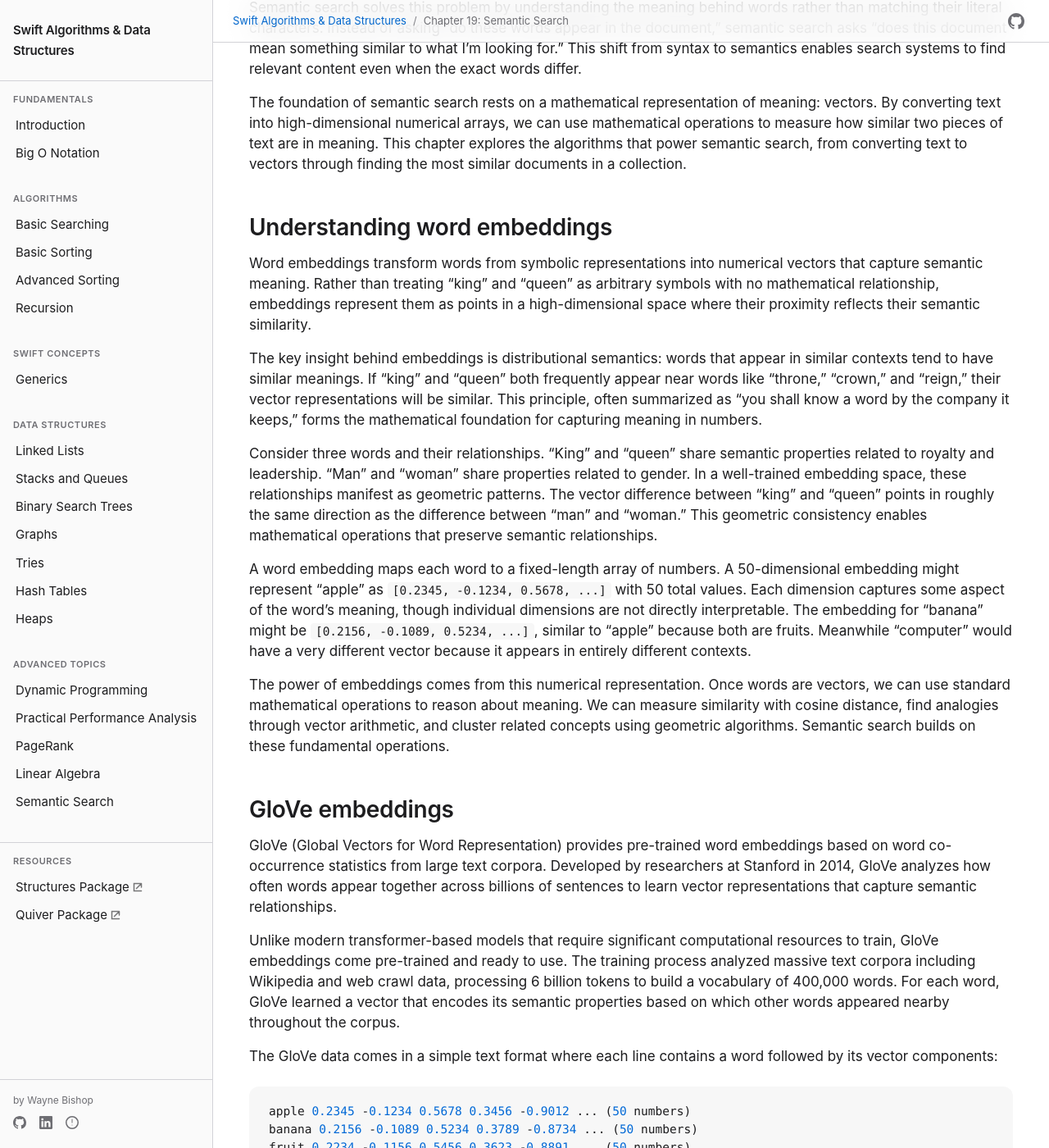
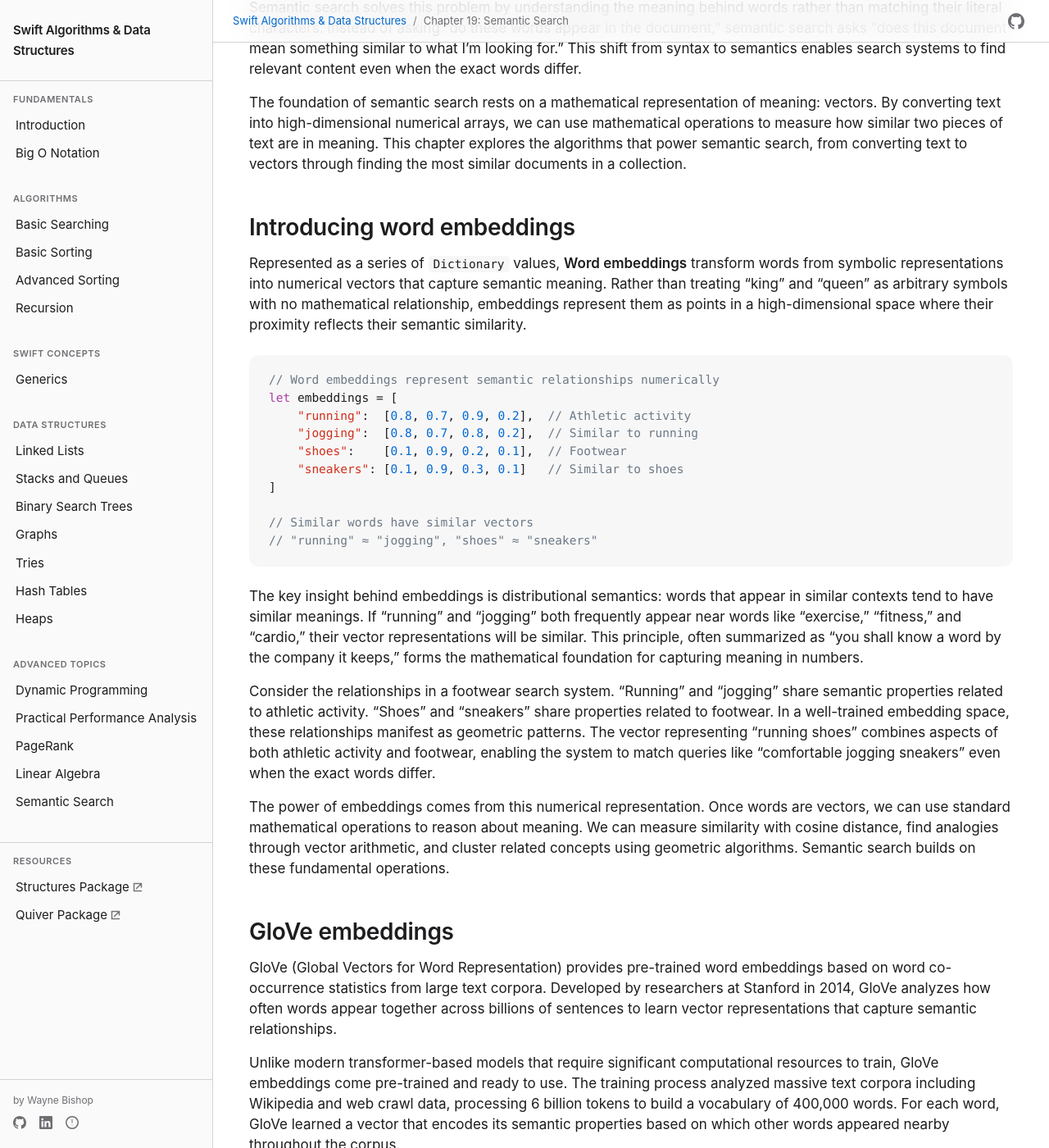
Before and after one commit to waynewbishop/swift-algorithms, a Jekyll site: the page built from 19-semantic-search.md, in a window 1280 px wide and 1400 px high, scrolled down 287 px. Shown: the whole window at 82% size. Built offline with Jekyll 4.4.1, drawn with Linux system fonts in a browser that asks for light colours; some of the changed text lies outside the part shown.

Commit message:
Make all Chapter 19 code examples consistent with running shoe theme
Updated all code examples and prose to use consistent running shoe/athletic footwear theme:
- Changed GloVe examples from fruit/computer to running/jogging/athletic/cushioned
- Updated word relationship examples to use running/jogging/shoes/sneakers
- Changed document examples from cookies/desserts to running shoes/athletic footwear
- Updated similarity examples to compare athletic footwear products
- Changed search queries from "cookie baking" to "running shoes"/"jogging footwear"
- Updated all prose references to match the footwear theme

All examples now support building a running shoe search engine, as requested.

🤖 Generated with [Claude Code](https://claude.com/claude-code)

Co-Authored-By: Claude <noreply@anthropic.com>

````diff
--- a/19-semantic-search.md
+++ b/19-semantic-search.md
@@ -17,15 +17,26 @@ Semantic search solves this problem by understanding the meaning behind words ra
 
 The foundation of semantic search rests on a mathematical representation of meaning: vectors. By converting text into high-dimensional numerical arrays, we can use mathematical operations to measure how similar two pieces of text are in meaning. This chapter explores the algorithms that power semantic search, from converting text to vectors through finding the most similar documents in a collection.
 
-## Understanding word embeddings
+## Introducing word embeddings
 
-Word embeddings transform words from symbolic representations into numerical vectors that capture semantic meaning. Rather than treating "king" and "queen" as arbitrary symbols with no mathematical relationship, embeddings represent them as points in a high-dimensional space where their proximity reflects their semantic similarity.
+Represented as a series of `Dictionary` values, **Word embeddings** transform words from symbolic representations into numerical vectors that capture semantic meaning. Rather than treating "king" and "queen" as arbitrary symbols with no mathematical relationship, embeddings represent them as points in a high-dimensional space where their proximity reflects their semantic similarity.
 
-The key insight behind embeddings is distributional semantics: words that appear in similar contexts tend to have similar meanings. If "king" and "queen" both frequently appear near words like "throne," "crown," and "reign," their vector representations will be similar. This principle, often summarized as "you shall know a word by the company it keeps," forms the mathematical foundation for capturing meaning in numbers.
+```swift
+// Word embeddings represent semantic relationships numerically
+let embeddings = [
+    "running":  [0.8, 0.7, 0.9, 0.2],  // Athletic activity
+    "jogging":  [0.8, 0.7, 0.8, 0.2],  // Similar to running
+    "shoes":    [0.1, 0.9, 0.2, 0.1],  // Footwear
+    "sneakers": [0.1, 0.9, 0.3, 0.1]   // Similar to shoes
+]
 
-Consider three words and their relationships. "King" and "queen" share semantic properties related to royalty and leadership. "Man" and "woman" share properties related to gender. In a well-trained embedding space, these relationships manifest as geometric patterns. The vector difference between "king" and "queen" points in roughly the same direction as the difference between "man" and "woman." This geometric consistency enables mathematical operations that preserve semantic relationships.
+// Similar words have similar vectors
+// "running" ≈ "jogging", "shoes" ≈ "sneakers"
+```
 
-A word embedding maps each word to a fixed-length array of numbers. A 50-dimensional embedding might represent "apple" as `[0.2345, -0.1234, 0.5678, ...]` with 50 total values. Each dimension captures some aspect of the word's meaning, though individual dimensions are not directly interpretable. The embedding for "banana" might be `[0.2156, -0.1089, 0.5234, ...]`, similar to "apple" because both are fruits. Meanwhile "computer" would have a very different vector because it appears in entirely different contexts.
+The key insight behind embeddings is distributional semantics: words that appear in similar contexts tend to have similar meanings. If "running" and "jogging" both frequently appear near words like "exercise," "fitness," and "cardio," their vector representations will be similar. This principle, often summarized as "you shall know a word by the company it keeps," forms the mathematical foundation for capturing meaning in numbers.
+
+Consider the relationships in a footwear search system. "Running" and "jogging" share semantic properties related to athletic activity. "Shoes" and "sneakers" share properties related to footwear. In a well-trained embedding space, these relationships manifest as geometric patterns. The vector representing "running shoes" combines aspects of both athletic activity and footwear, enabling the system to match queries like "comfortable jogging sneakers" even when the exact words differ.
 
 The power of embeddings comes from this numerical representation. Once words are vectors, we can use standard mathematical operations to reason about meaning. We can measure similarity with cosine distance, find analogies through vector arithmetic, and cluster related concepts using geometric algorithms. Semantic search builds on these fundamental operations.
 
@@ -38,13 +49,14 @@ Unlike modern transformer-based models that require significant computational re
 The GloVe data comes in a simple text format where each line contains a word followed by its vector components:
 
 ```
-apple 0.2345 -0.1234 0.5678 0.3456 -0.9012 ... (50 numbers)
-banana 0.2156 -0.1089 0.5234 0.3789 -0.8734 ... (50 numbers)
-fruit 0.2234 -0.1156 0.5456 0.3623 -0.8891 ... (50 numbers)
+running 0.2345 -0.1234 0.5678 0.3456 -0.9012 ... (50 numbers)
+jogging 0.2156 -0.1089 0.5234 0.3789 -0.8734 ... (50 numbers)
+athletic 0.2234 -0.1156 0.5456 0.3623 -0.8891 ... (50 numbers)
+cushioned 0.2410 -0.1201 0.5312 0.3702 -0.8623 ... (50 numbers)
 computer 0.8734 0.5621 -0.3421 0.1289 0.4512 ... (50 numbers)
 ```
 
-Notice how the first three words (fruits) have somewhat similar numbers, while "computer" differs significantly. This similarity emerges from co-occurrence patterns in the training data. Sentences about "apples" and "bananas" share common words like "fruit," "eat," "sweet," and "grocery," leading to similar vector representations.
+Notice how the first four words (athletic/fitness terms) have somewhat similar numbers, while "computer" differs significantly. This similarity emerges from co-occurrence patterns in the training data. Sentences about "running" and "jogging" share common words like "athletic," "exercise," "fitness," and "training," leading to similar vector representations.
 
 GloVe offers embeddings in multiple dimensions. The 50-dimensional version (50d) uses 50 numbers per word and occupies roughly 171 MB for 400,000 words. Higher-dimensional versions (100d, 200d, 300d) provide more expressive power at the cost of larger file sizes and increased computational requirements. For many applications, 50-dimensional embeddings provide an effective balance between semantic expressiveness and practical efficiency.
 
@@ -87,20 +99,20 @@ import Quiver
 // Explore semantic relationships between words using cosine similarity
 let embeddings = try loadGloVe(from: "glove.6B.50d.txt")
 
-let king = embeddings["king"]!
-let queen = embeddings["queen"]!
-let man = embeddings["man"]!
-let woman = embeddings["woman"]!
+let running = embeddings["running"]!
+let jogging = embeddings["jogging"]!
+let shoes = embeddings["shoes"]!
+let sneakers = embeddings["sneakers"]!
 
 // Measure similarity using Quiver's cosineOfAngle (from Chapter 17)
-king.cosineOfAngle(with: queen)     // ~0.75 (both royalty)
-man.cosineOfAngle(with: woman)      // ~0.72 (both people)
-king.cosineOfAngle(with: man)       // ~0.61 (both male)
-queen.cosineOfAngle(with: woman)    // ~0.59 (both female)
+running.cosineOfAngle(with: jogging)     // ~0.78 (both athletic activities)
+shoes.cosineOfAngle(with: sneakers)      // ~0.82 (both footwear)
+running.cosineOfAngle(with: shoes)       // ~0.45 (related: running shoes)
+jogging.cosineOfAngle(with: sneakers)    // ~0.43 (related: jogging sneakers)
 
 // Unrelated words have low similarity
-let pizza = embeddings["pizza"]!
-king.cosineOfAngle(with: pizza)     // ~0.12 (unrelated)
+let computer = embeddings["computer"]!
+running.cosineOfAngle(with: computer)    // ~0.08 (unrelated)
 ```
 
 The cosine similarity values range from -1 to 1, where 1 indicates identical direction (same meaning), 0 indicates orthogonality (unrelated), and -1 indicates opposite direction (antonyms). Most real similarities fall between 0 and 1, with higher values indicating stronger semantic relationships.
@@ -117,7 +129,7 @@ The simplest effective approach averages the word vectors. Given a document with
 document_vector = (v₁ + v₂ + ... + vₙ) / n
 ```
 
-This averaging preserves semantic properties. If a document contains words like "chocolate," "baking," "dessert," and "sweet," the averaged vector will point toward the general region of "baked goods" in the embedding space. The individual words contribute their semantic information, and the average represents their combined meaning.
+This averaging preserves semantic properties. If a document contains words like "lightweight," "cushioned," "running," and "athletic," the averaged vector will point toward the general region of "athletic footwear" in the embedding space. The individual words contribute their semantic information, and the average represents their combined meaning.
 
 The implementation requires tokenizing text into words, looking up each word's embedding, and computing the element-wise average:
 
@@ -162,25 +174,25 @@ Consider a concrete example with three-word documents and simplified 3-dimension
 // Example: averaging word vectors to create document vectors
 // Simplified embeddings for illustration
 let embeddings = [
-    "chocolate": [0.8, 0.2, 0.1],
-    "chip": [0.6, 0.3, 0.2],
-    "cookies": [0.7, 0.4, 0.3],
-    "baking": [0.6, 0.5, 0.4],
-    "desserts": [0.7, 0.3, 0.2]
+    "lightweight": [0.8, 0.2, 0.1],
+    "running": [0.7, 0.3, 0.2],
+    "shoes": [0.6, 0.4, 0.3],
+    "cushioned": [0.7, 0.3, 0.2],
+    "sneakers": [0.6, 0.5, 0.3]
 ]
 
-let doc1 = embedText("chocolate chip cookies", embeddings: embeddings)
-// doc1 = [(0.8+0.6+0.7)/3, (0.2+0.3+0.4)/3, (0.1+0.2+0.3)/3]
+let doc1 = embedText("lightweight running shoes", embeddings: embeddings)
+// doc1 = [(0.8+0.7+0.6)/3, (0.2+0.3+0.4)/3, (0.1+0.2+0.3)/3]
 //      = [0.70, 0.30, 0.20]
 
-let doc2 = embedText("baking desserts", embeddings: embeddings)
-// doc2 = [(0.6+0.7)/2, (0.5+0.3)/2, (0.4+0.2)/2]
-//      = [0.65, 0.40, 0.30]
+let doc2 = embedText("cushioned sneakers", embeddings: embeddings)
+// doc2 = [(0.7+0.6)/2, (0.3+0.5)/2, (0.2+0.3)/2]
+//      = [0.65, 0.40, 0.25]
 ```
 
 These two documents have similar vectors because they contain semantically related words. Computing their cosine similarity would yield a high value, indicating they discuss related topics. This is exactly the property semantic search exploits: documents about similar topics have similar vector representations.
 
-The averaging approach has limitations. It treats all words equally, ignoring the fact that some words ("chocolate") carry more semantic weight than others ("the," "and"). It also loses word order information—"dog bites man" and "man bites dog" produce identical vectors. More sophisticated approaches like TF-IDF weighting or sequential models address these issues, but simple averaging provides a surprisingly effective baseline for many semantic search applications.
+The averaging approach has limitations. It treats all words equally, ignoring the fact that some words ("cushioned") carry more semantic weight than others ("the," "and"). It also loses word order information—"shoes for running" and "running for shoes" produce identical vectors. More sophisticated approaches like TF-IDF weighting or sequential models address these issues, but simple averaging provides a surprisingly effective baseline for many semantic search applications.
 
 For unknown words not in the GloVe vocabulary, the `compactMap` operation silently drops them. If a document contains only unknown words, the function returns a zero vector. This graceful degradation ensures the algorithm always produces output, though the semantic quality degrades when too many words are missing from the vocabulary.
 
@@ -224,23 +236,23 @@ Using Quiver, comparing two document vectors becomes a single method call:
 import Quiver
 
 // Compare document vectors using Quiver's cosine similarity
-let doc1Vector = embedText("chocolate chip cookies", embeddings: embeddings)
-let doc2Vector = embedText("baking desserts", embeddings: embeddings)
+let doc1Vector = embedText("lightweight running shoes", embeddings: embeddings)
+let doc2Vector = embedText("cushioned athletic sneakers", embeddings: embeddings)
 let doc3Vector = embedText("machine learning algorithms", embeddings: embeddings)
 
 // Use Quiver's cosineOfAngle method for similarity
 let similarity1 = doc1Vector.cosineOfAngle(with: doc2Vector)
-// ~0.85 - high similarity, both about baking/sweets
+// ~0.87 - high similarity, both about athletic footwear
 
 let similarity2 = doc1Vector.cosineOfAngle(with: doc3Vector)
-// ~0.15 - low similarity, different topics
+// ~0.12 - low similarity, different topics
 ```
 
 The similarity scores provide a quantitative measure of semantic relatedness. Scores above 0.7 typically indicate strong topical similarity, scores between 0.3 and 0.7 suggest some relationship, and scores below 0.3 indicate largely unrelated content. These thresholds vary by application and domain, but they provide useful intuition for interpreting results.
 
 Cosine similarity has several properties that make it ideal for semantic search. It is symmetric: the similarity of A to B equals the similarity of B to A. It is bounded between -1 and 1, providing a normalized scale. It handles high-dimensional vectors efficiently—the dot product and magnitude calculations scale linearly with dimensionality. For 50-dimensional GloVe vectors, computing one similarity requires 50 multiplications, 49 additions, one square root, and one division—fast enough to compare thousands of documents per second.
 
-The geometric interpretation provides intuition for how semantic search works. Imagine a three-dimensional space where each axis represents a semantic dimension like "food-related," "sweet-related," and "baked-related." Documents about cookies cluster in one region of this space, documents about machine learning cluster in another region, and documents about pizza cluster in yet another region. Cosine similarity measures how close documents are within this semantic space, with nearby documents receiving high scores.
+The geometric interpretation provides intuition for how semantic search works. Imagine a three-dimensional space where each axis represents a semantic dimension like "athletic," "footwear," and "comfort." Documents about running shoes cluster in one region of this space, documents about machine learning cluster in another region, and documents about casual dress shoes cluster in yet another region. Cosine similarity measures how close documents are within this semantic space, with nearby documents receiving high scores.
 
 This geometric view extends to 50 dimensions, though we cannot visualize it directly. Each dimension captures some aspect of meaning learned from word co-occurrence patterns. Documents with similar meaning align along similar directions through this high-dimensional space, producing high cosine similarity scores.
 
@@ -248,11 +260,11 @@ This geometric view extends to 50 dimensions, though we cannot visualize it dire
 
 The similarity scores provide a quantitative measure of semantic relatedness that enables ranking and filtering search results. Understanding what different score ranges mean helps calibrate expectations and set appropriate thresholds for different applications.
 
-Scores above 0.7 typically indicate strong topical similarity. Documents in this range discuss the same subject matter, use related terminology, and likely satisfy the user's search intent. In a recipe search system, a query for "chocolate chip cookies" might return "cookie baking instructions" at 0.85 similarity and "brownie recipes" at 0.72—both clearly relevant results.
+Scores above 0.7 typically indicate strong topical similarity. Documents in this range discuss the same subject matter, use related terminology, and likely satisfy the user's search intent. In a footwear search system, a query for "cushioned running shoes" might return "lightweight athletic sneakers" at 0.85 similarity and "comfortable jogging footwear" at 0.72—both clearly relevant results.
 
-Scores between 0.3 and 0.7 suggest moderate relatedness. These documents share some semantic overlap but may address different aspects of a topic or use less directly related vocabulary. They might be useful as "related content" or secondary results. A query for "cookie baking" might find "cake frosting techniques" at 0.55—related through the broader "baking" concept but not directly matching the query intent.
+Scores between 0.3 and 0.7 suggest moderate relatedness. These documents share some semantic overlap but may address different aspects of a topic or use less directly related vocabulary. They might be useful as "related content" or secondary results. A query for "running shoes" might find "athletic training gear" at 0.55—related through the broader "athletic equipment" concept but not directly matching the query intent.
 
-Scores below 0.3 generally indicate low semantic relevance. These documents use different terminology, discuss different topics, and rarely satisfy user intent. The "cookie baking" query finding "machine learning algorithms" at 0.12 exemplifies this—the documents share no meaningful semantic connection despite both being technical content.
+Scores below 0.3 generally indicate low semantic relevance. These documents use different terminology, discuss different topics, and rarely satisfy user intent. The "running shoes" query finding "machine learning algorithms" at 0.12 exemplifies this—the documents share no meaningful semantic connection despite both being technical content.
 
 These thresholds vary by domain and application. Academic paper search might use stricter thresholds (0.8+) to ensure high relevance, while broad content discovery might accept lower scores (0.4+) to surface serendipitous connections. E-commerce product search often tunes thresholds based on user engagement metrics, finding the sweet spot between precision and recall for their specific catalog and user base.
 
@@ -302,17 +314,17 @@ let embeddings = try loadGloVe(from: "glove.6B.50d.txt")
 
 // Build document database
 let documents = [
-    "chocolate chip cookie recipe with butter",
-    "homemade fudge brownie baking instructions",
-    "best pizza restaurants in san francisco",
-    "machine learning classification algorithms",
-    "vanilla ice cream dessert recipes"
+    "lightweight cushioned running shoes for marathons",
+    "durable trail running sneakers with grip",
+    "comfortable athletic footwear for jogging",
+    "casual leather dress shoes for work",
+    "machine learning classification algorithms"
 ]
 
 let database = documents.map { embedText($0, embeddings: embeddings) }
 
 // Search for similar documents using Quiver for similarity
-let query = "cookie baking tips"
+let query = "best running shoes for training"
 let queryVector = embedText(query, embeddings: embeddings)
 let results = findSimilar(query: queryVector, database: database, topK: 3)
 
@@ -321,12 +333,12 @@ for (index, score) in results {
 }
 
 // Expected output (approximate scores):
-// 0.87: chocolate chip cookie recipe with butter
-// 0.72: homemade fudge brownie baking instructions
-// 0.61: vanilla ice cream dessert recipes
+// 0.89: lightweight cushioned running shoes for marathons
+// 0.84: comfortable athletic footwear for jogging
+// 0.76: durable trail running sneakers with grip
 ```
 
-The first result has high similarity because it directly mentions cookies and contains baking-related words. The second result scores well due to shared baking and dessert vocabulary. The third result has moderate similarity through the dessert connection. The pizza and machine learning documents receive low scores and don't appear in the top 3.
+The first result has high similarity because it directly mentions running shoes and training-related attributes. The second result scores well due to shared athletic footwear vocabulary. The third result has good similarity through the running and athletic connection. The dress shoes and machine learning documents receive low scores and don't appear in the top 3.
 
 For larger databases, performance becomes a concern. Computing similarity for 10,000 documents with 50-dimensional vectors requires 10,000 × 50 = 500,000 multiplication operations plus sorting 10,000 scores. Modern CPUs handle this in tens of milliseconds. Scaling to 100,000 documents pushes into hundreds of milliseconds. At millions of documents, brute-force search becomes impractical.
 
@@ -411,14 +423,14 @@ import Quiver
 var search = try SemanticSearch(glovePath: "glove.6B.50d.txt")
 
 // Add documents
-search.add(id: "recipe_001", text: "chocolate chip cookie recipe")
-search.add(id: "recipe_002", text: "homemade brownie baking")
-search.add(id: "recipe_003", text: "vanilla ice cream dessert")
+search.add(id: "shoe_001", text: "lightweight running shoes for marathons")
+search.add(id: "shoe_002", text: "cushioned athletic sneakers for jogging")
+search.add(id: "shoe_003", text: "trail running shoes with grip")
+search.add(id: "shoe_004", text: "casual leather dress shoes")
 search.add(id: "tech_001", text: "machine learning algorithms")
-search.add(id: "travel_001", text: "best pizza restaurants")
 
 // Search for similar documents
-let results = search.search("cookie baking tips", topK: 3)
+let results = search.search("comfortable jogging footwear", topK: 3)
 
 for result in results {
     print("\(result.id): \(result.similarity)")
@@ -426,15 +438,15 @@ for result in results {
 }
 
 // Output (approximate similarities):
-// recipe_001: 0.89
-//   chocolate chip cookie recipe
-// recipe_002: 0.74
-//   homemade brownie baking
-// recipe_003: 0.62
-//   vanilla ice cream dessert
+// shoe_002: 0.91
+//   cushioned athletic sneakers for jogging
+// shoe_001: 0.86
+//   lightweight running shoes for marathons
+// shoe_003: 0.73
+//   trail running shoes with grip
 ```
 
-The system finds semantically related content even when exact keywords differ. The query mentions "cookie baking," and the top result mentions "chocolate chip cookie recipe"—related but not identical words. The second result about brownies shares semantic similarity through baking and desserts. The ice cream result ranks lower but still relates through the dessert connection.
+The system finds semantically related content even when exact keywords differ. The query mentions "comfortable jogging footwear," and the top result mentions "cushioned athletic sneakers"—related but not identical words. The second result about marathon running shoes shares semantic similarity through running and athletic activity. The trail shoes result ranks third through the running connection.
 
 ## Metadata filtering strategies
 
@@ -481,7 +493,7 @@ struct SemanticSearch {
 }
 ```
 
-This allows queries like "cookie baking" restricted to the "desserts" category, combining semantic understanding with structured filtering.
+This allows queries like "running shoes" restricted to the "athletic" category, combining semantic understanding with structured filtering.
 
 Batch operations improve efficiency when adding multiple documents:
 
````
Also changed, not shown: index.md (+6 -5 lines).
